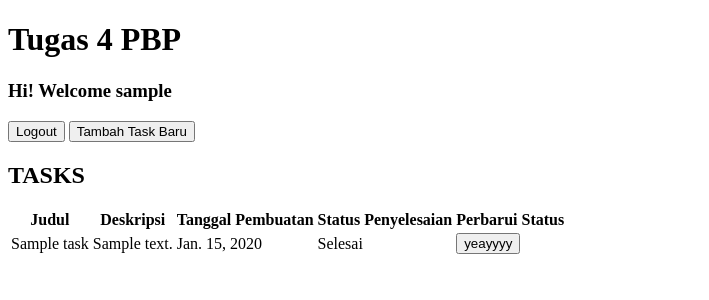
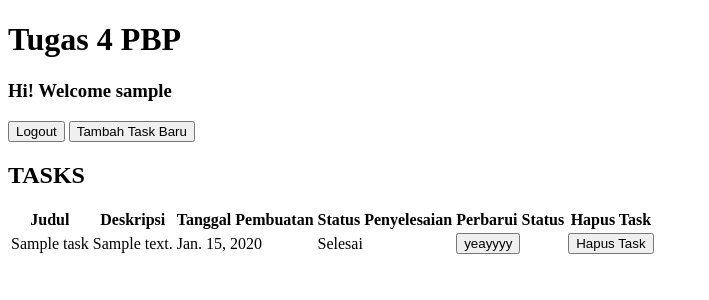
Before and after one commit to iqbalpa/tugas-2-pbp, a Django app: page /todolist/ in a window 1280 px wide. Shown: the top 300 px of the page, without its empty margins (0-709 px from the left). Run offline with Django 4.2, Linux system fonts and the light colour scheme; a user stored in the database is signed in; tables that the repository leaves empty hold one stand-in row (values such as "Sample post").

Commit message:
Tugas 4: implement delete task

```diff
--- a/project_django/urls.py
+++ b/project_django/urls.py
@@ -21,7 +21,7 @@ urlpatterns = [
     path('', include('example_app.urls')),
     path('katalog/', include('katalog.urls')),
     path('mywatchlist/', include('mywatchlist.urls')),
-    path('todolist/', include('todolist.urls')),
+    path('todolist/', include('todolist.urls'), ),
 ]
 
 # TODO: Implement Routings Here
--- a/todolist/templates/login.html
+++ b/todolist/templates/login.html
@@ -30,7 +30,7 @@
         </table>
     </form>
 
-    Belum mempunyai akun? <a href="{% url 'registrasi_user' %}">Buat Akun</a>
+    Belum mempunyai akun? <a href="{% url 'todolist:registrasi_user' %}">Buat Akun</a>
 
 </div>
 
--- a/todolist/templates/registration.html
+++ b/todolist/templates/registration.html
@@ -19,7 +19,7 @@
                     <td><input type="submit" name="submit" value="Daftar"/></td>
                 </tr>
             </table>
-            <button><a href="{% url 'logout_user' %}">Logout</a></button>
+            <button><a href="{% url 'todolist:logout_user' %}">Logout</a></button>
         </form>
 
     {% if messages %}
--- a/todolist/templates/todolist.html
+++ b/todolist/templates/todolist.html
@@ -5,8 +5,8 @@
   <h1>Tugas 4 PBP</h1>
   <h3>Hi! Welcome {{username}}</h3>
 
-  <a href="{% url 'logout_user' %}"><button>Logout</button></a>
-  <a href="{% url 'create_task' %}"><button>Tambah Task Baru</button></a>
+  <a href="{% url 'todolist:logout_user' %}"><button>Logout</button></a>
+  <a href="{% url 'todolist:create_task' %}"><button>Tambah Task Baru</button></a>
 
   <h2>TASKS</h2>
   <table>
@@ -16,7 +16,9 @@
         <th>Tanggal Pembuatan</th>
         <th>Status Penyelesaian</th>
         <th>Perbarui Status</th>
+        <th>Hapus Task</th>
     </tr>
+
     {% for task in todolist %}
       <tr>
         <td>{{task.title}}</td>
@@ -36,6 +38,11 @@
             <button type="submit">yeayyyy</button>
           </form>
         </td>
+
+        <td>
+          <a href="delete/{{task.pk}}"><button>Hapus Task</button></a>
+        </td>
+
       </tr>
     {% endfor %}
   </table>
--- a/todolist/urls.py
+++ b/todolist/urls.py
@@ -1,5 +1,7 @@
 from django.urls import path
-from todolist.views import show_todolist, registrasi_user, login_user, logout_user, create_task
+from todolist.views import delete_task, show_todolist, registrasi_user, login_user, logout_user, create_task, delete_task
+
+app_name = "todolist"
 
 urlpatterns = [
     path('', show_todolist, name="show_todolist"),
@@ -7,4 +9,5 @@ urlpatterns = [
     path('login/', login_user, name="login_user"),
     path('logout/', logout_user, name="logout_user"),
     path('create-task/', create_task, name="create_task"),
+    path('delete/<int:id>', delete_task, name="delete_task"),
 ]
--- a/todolist/views.py
+++ b/todolist/views.py
@@ -4,6 +4,7 @@ from django.contrib.auth.forms import UserCreationForm
 from django.contrib import messages
 from django.contrib.auth import authenticate, login, logout
 from django.contrib.auth.decorators import login_required
+from django.http import HttpResponseRedirect
 from datetime import datetime
 
 from todolist.models import Task
@@ -19,7 +20,7 @@ def show_todolist(request):
         else:
             task.is_finished = True
         task.save()
-        return redirect("show_todolist")
+        return redirect("todolist:show_todolist")
 
     username = request.user.username
     user_id = request.user.id
@@ -37,7 +38,7 @@ def create_task(request):
         deskripsi = request.POST.get("deskripsi")
         newTask = Task(user=request.user, title=judul, description=deskripsi, date=datetime.now())
         newTask.save()
-        return redirect("show_todolist")
+        return redirect("todolist:show_todolist")
     return render(request, "create_task.html")
 
 def registrasi_user(request):
@@ -47,7 +48,7 @@ def registrasi_user(request):
         if form.is_valid():
             form.save()
             messages.success(request, "Registration successful")
-            return redirect("login_user")
+            return redirect("todolist:login_user")
     context = {"form":form}
     return render(request, "registration.html", context)
 
@@ -58,19 +59,24 @@ def login_user(request):
         user = authenticate(request, username=username, password=password)
         if user is not None:
             login(request, user)
-            return redirect("show_todolist")
+            return redirect("todolist:show_todolist")
     context = {}
     return render(request, "login.html", context)
 
 def logout_user(request):
     logout(request)
-    return redirect("login_user")
+    return redirect("todolist:login_user")
 
-def click_button(request, id):
-    task = Task.objects.get(id=id)
-    if task.is_finished:
-        task.is_finished = False
-    else:
-        task.is_finished = True
-    task.save()
-    return render(request, "todolist.html")
+# def click_button(request, id):
+#     task = Task.objects.get(id=id)
+#     if task.is_finished:
+#         task.is_finished = False
+#     else:
+#         task.is_finished = True
+#     task.save()
+#     return render(request, "todolist.html")
+
+def delete_task(request, id):
+    task = Task.objects.get(pk=id)
+    task.delete()
+    return HttpResponseRedirect("/todolist/")
```
Lines whose indentation alone changed are shown as unchanged.
